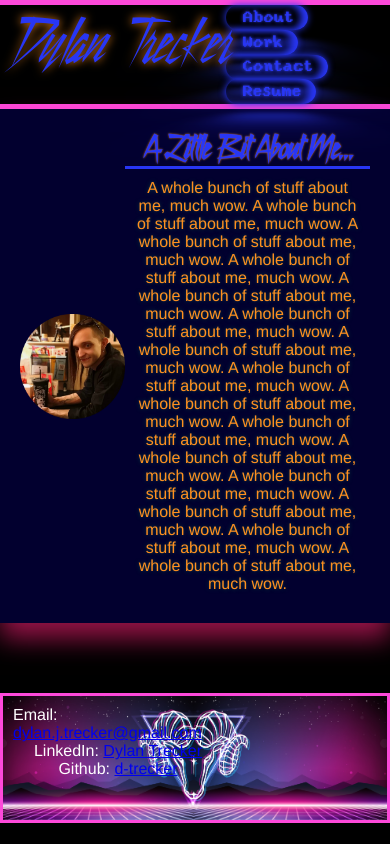
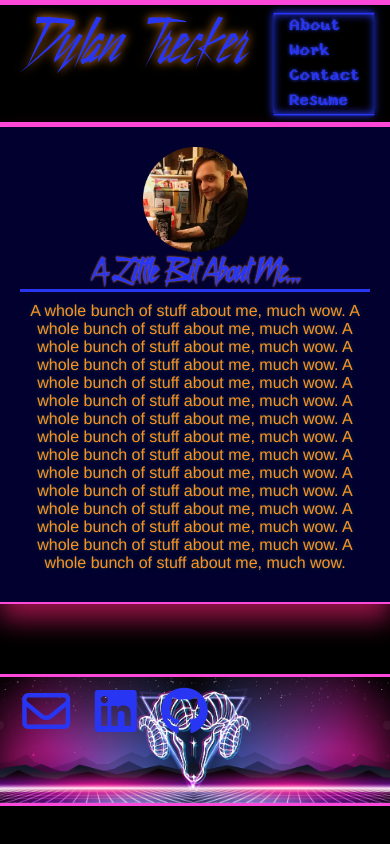
Before and after one commit to d-trecker/dt-portfolio, a React (Create React App) app: page / in a window 390 px wide. Built offline with nearby package versions, Linux system fonts and the light colour scheme.

Commit message:
Still styling

```diff
--- a/src/components/Contact/index.js
+++ b/src/components/Contact/index.js
@@ -54,8 +54,7 @@ function Contact() {
                  <p className="error-text">{errorMessage}</p>
               </div>
           )}
-        <button data-testid = "button" type="submit" onSubmit ={handleSubmit}>Submit</button>
-        <i className="fab fa-github fa-3x"></i>
+        <button className= "contactBtn" data-testid = "button" type="submit" onSubmit ={handleSubmit}>Submit</button>
       </form>
     </section>
   );
--- a/src/components/Footer/index.js
+++ b/src/components/Footer/index.js
@@ -5,14 +5,26 @@ import footer from "../../assets/images/dyl-header.jpg";
 
 function Footer() {
   return (
-    <div className="footer" >
+
+
+
+
+
+    <div className="footer"  >
       <img src={footer}alt="retro 80 sunset"></img>
       <div className = "link-wrapper">
-      <p>Email: <a href="mailto: dylan.j.trecker@gmail.com" target="blank"
-                    rel="noopener noreferrer">dylan.j.trecker@gmail.com</a></p>
-            <p>LinkedIn: <a href="https://www.linkedin.com/in/dylan-trecker-791698169" target="blank"
-                    rel="noopener noreferrer">Dylan Trecker</a></p>
-            <p>Github: <a href="https://github.com/d-trecker" target="blank" rel="noopener noreferrer">d-trecker</a></p>
+
+      <a href="mailto: dylan.j.trecker@gmail.com" target="blank"rel="noopener noreferrer">
+        <i className="far fa-envelope fa-3x"></i>
+      </a>
+
+      <a href="https://www.linkedin.com/in/dylan-trecker-791698169" target="blank" rel="noopener noreferrer">
+      <i className="fab fa-linkedin fa-3x"></i>
+      </a>
+
+      <a href="https://github.com/d-trecker" target="blank" rel="noopener noreferrer">
+          <i className="fab fa-github fa-3x" ></i>
+      </a>
             </div>
     </div>
   );
--- a/src/components/Work/index.js
+++ b/src/components/Work/index.js
@@ -11,28 +11,29 @@ function Work() {
     <div className="b-w-c">
     <div id="my-work" className="my-work">
         <h2>Work</h2>
+        <h3>Quiz Time</h3>
         <a href="https://d-trecker.github.io/quiz-time/" target="blank" rel="noopener noreferrer">
-            <img src={quizTime} alt="a timed Javascript quiz website" className="quiz-time"></img>
-        </a>
-        <h3>Quiz Time</h3>
-        <a href="https://d-trecker.github.io/dtreck-scheduler/" target="blank" rel="noopener noreferrer">
-            <img src={dtScheduler} alt="A work day scheduler" className="dtreck-scheduler"></img>
+            <img src={quizTime} alt="a timed Javascript quiz website" className="projects"></img>
         </a>
         <h3>D-Treck's Scheduler</h3>
-        <a href="https://d-trecker.github.io/dtreck-weather-report/" target="blank" rel="noopener noreferrer">
-            <img src={weatherReport} alt="A weather app" className="dtreck-weather"></img>
+        <a href="https://d-trecker.github.io/dtreck-scheduler/" target="blank" rel="noopener noreferrer">
+            <img src={dtScheduler} alt="A work day scheduler" className="projects"></img>
         </a>
         <h3>D-Treck's Weather Report</h3>
-        <a href="https://d-trecker.github.io/pursuit-of-hoppiness/" target="blank" rel="noopener noreferrer">
-            <img src= {poh} alt="A local brewery weather app" className="tpoh"></img>
+        <a href="https://d-trecker.github.io/dtreck-weather-report/" target="blank" rel="noopener noreferrer">
+            <img src={weatherReport} alt="A weather app" className="projects"></img>
         </a>
         <h3>The Pursuit of Hoppiness</h3>
-        <a href="https://just-noise.herokuapp.com/" target="blank" rel="noopener noreferrer">
-            <img src={justNoise} alt="A social media music app" className="tpoh"></img>
+        <a href="https://d-trecker.github.io/pursuit-of-hoppiness/" target="blank" rel="noopener noreferrer">
+            <img src= {poh} alt="A local brewery weather app" className="projects"></img>
         </a>
         <h3>Just-Noise</h3>
+        <a href="https://just-noise.herokuapp.com/" target="blank" rel="noopener noreferrer">
+            <img src={justNoise} alt="A social media music app" className="projects"></img>
+        </a>
+
         <img src= {comingSoon} alt="80's retro ram head saying coming soon"
-            className="coming-soon"></img>
+            className="projects"></img>
 
     </div>
     </div>
--- a/src/index.css
+++ b/src/index.css
@@ -50,12 +50,11 @@ header {
   /* padding: 50px 30px; */
   background-color: black;
   display: flex;
-
   flex-wrap: wrap;
   flex-direction: row;
-  border-top: solid 10px var(--fourth-color);
-  border-bottom: solid 10px var(--fourth-color);
-
+  border-top: solid 5px var(--fourth-color);
+  border-bottom: solid 5px var(--fourth-color);
+  justify-content: space-around;
 }
 header h1 {
   font: 100px bold;
@@ -72,21 +71,31 @@ header a {
   text-decoration: none;
   color: var(--second-color);
 }
-/* header nav {
+ nav {
   position: relative;
   bottom: 0;
   margin: 7px 0;
-} */
+}
 
 header nav ul{
   display: flex;
   flex-wrap: wrap;
   /* justify-content: space-between; */
-  /* border: var(--second-color) 0.15em solid; */
+  border-top: var(--second-color) 0.15em solid;
+  border-bottom: var(--second-color) 0.15em solid;
   margin: none;
   padding: none;
   justify-content: flex-start;
   list-style: none;
+  text-decoration: none;
+  box-shadow: inset 0 0 0.5em 0 var(--second-color), 0 0 0.5em 0 var(--second-color);
+  position: relative;
+  transition: background-color 100ms
+  linear;
+  top: 50%;
+  left: 50%;
+  transform: translate(-50%, -50%);
+
 }
 
 
@@ -104,7 +113,7 @@ header nav ul{
   padding: .25em 1em;
   border-radius: 1em;
   text-shadow: 0 0 0.125em hsl(0 0% 100% / 0.1), 0 0 0.25em var(--second-color);
-  box-shadow: inset -7px 0 0.5em 0 var(--second-color), -.5px 0 0.5em 0 var(--second-color);
+  /* box-shadow: inset -7px 0 0.5em 0 var(--second-color), -.5px 0 0.5em 0 var(--second-color); */
   position: relative;
   transition: background-color 100ms
   linear;
@@ -177,6 +186,7 @@ header nav ul{
   background: rgba(4,0,94, 0.5);
   box-sizing: border-box;
   box-shadow: 0 15px 25px rgba(255,32,121, 0.6);
+  border-bottom: solid 2px var(--fourth-color);
   /* border-radius: 10px; */
   width: 100%;
   padding: 20px;
@@ -209,11 +219,6 @@ header nav ul{
   text-shadow: 0 0 2px rgba(255, 143, 31, 0.897);
   width: 100%;
 
-  /* height: 10%;
-  width: 40%;
-  margin: 0; */
-
-
 }
 .bio p {
   color: var(--third-color);
@@ -226,14 +231,17 @@ header nav ul{
 
 /*---START MY WORK---*/
 
-/* .b-w-c {
+.b-w-c {
   display: flex;
   flex-direction: row;
   flex-wrap: wrap;
   width: 100%;
+  justify-content: space-around;
+
+
 }
 
-.my-work {
+/* .my-work {
   display: flex;
   flex-direction: column;
   flex-basis: 100%;
@@ -246,17 +254,26 @@ header nav ul{
   font-size: 55px;
   text-align: center;
   text-shadow: 0 0 5px rgba(255, 143, 31, 0.897);
-  border-bottom: solid 5px var(--fourth-color);
+  border-bottom: solid 2px var(--fourth-color);
+  background: rgba(4,0,94, 0.5);
+  box-sizing: border-box;
+  box-shadow: 0 15px 25px rgba(255,32,121, 0.6);
+  width: 100%;
+  padding-top: 20px;
+  padding-bottom: 20px;
+
 }
+
 .my-work h3 {
   font-family: storytime;
   color: var(--third-color);
   text-align: center;
   font-size: 30px;
-  margin-top: 10px;
-  margin-bottom: 50px;
+  margin-top: 50px;
+  margin-bottom: 10px;
 }
-.my-work img {
+
+.projects {
   display: block;
   margin-right: auto;
   margin-left: auto;
@@ -264,47 +281,32 @@ header nav ul{
   margin-bottom: 5px;
   max-width: 100%;
   height: auto;
+  width: 40%;
+  height: auto;
+
+
+  background: rgba(4,0,94, 0.5);
+  box-sizing: border-box;
+  box-shadow: 0 15px 25px rgba(255,32,121, 0.4);
+  border-radius: 10px;
+  /* width: 100%; */
+  padding: 20px;
 }
 
-.quiz-time {
-  border: solid var(--fourth-color);
-  width: 20%;
-  height: 20%;
 
-}
-
-.dtreck-scheduler {
-  border: solid var(--fourth-color);
-  width: 30%;
-  height: auto;
-}
-
-.dtreck-weather {
-  border: solid var(--fourth-color);
-  width: 30%;
-  height: auto;
-}
-
-.tpoh {
-  border: solid var(--fourth-color);
-  width: 30%;
-  height: auto;
-}
-.coming-soon {
-  height: auto;
-  width: 30%;
-  border: solid var(--fourth-color);
-  margin-top: 80px;
-  margin-bottom: 80px;
-}
 /*END MY WORK*/
 
 /*START CONTACT*/
+
 
 .form-wrapper {
   display: flex;
   flex-wrap: wrap;
   justify-content: center;
+  background: rgba(4,0,94, 0.5);
+  box-sizing: border-box;
+  box-shadow: 0 15px 25px rgba(255,32,121, 0.6);
+  border-bottom: solid 2px var(--fourth-color);
 
   }
 
@@ -314,14 +316,22 @@ form {
     color: rgb(68,11,212);
     text-shadow: 0 0 0.125em hsl(0 0% 100% / 0.1), 0 0 0.25em rgb(5, 58, 60);
 
-  background: rgba(4,0,94, 0.5);
+    background: rgba(0, 0, 0, 0.5);
     box-sizing: border-box;
-  box-shadow: 0 15px 25px rgba(255,32,121, 0.6);
-  /* border-radius: 10px; */
-  width: 100%;
+    /* box-shadow: 0 15px 25px rgba(255,32,121, 0.6); */
+    border-radius: 10px;
+    width: 40%;
     padding-top: 20px;
     padding-bottom: 20px;
+    margin-top: 50px;
+    margin-bottom: 50px;
 
+  }
+
+  form h1 {
+    padding-bottom: .5rem;
+    margin-bottom: .5rem;
+    border-bottom: solid 2px rgb(68,11,212);
   }
 
   input {
@@ -332,6 +342,8 @@ input {
     border-radius: 3px;
     transition: box-shadow 0.2s;
     background-color: rgba(253, 253, 253, 0.575);
+    width: 75%;
+    margin-bottom: 1rem;
   }
 
   input:focus {
@@ -341,29 +353,103 @@ input:focus {
 
   textarea {
     background-color: rgba(253, 253, 253, 0.575);
+    width: 75%;
   }
 
+  p.error-text {
+    margin-top: .5rem;
+    margin-bottom: .5rem;
+  }
 
+  .contactBtn {
+    background-color: black;
+    position: relative;
+    padding-top:10px 30px ;
+    margin: 15px 15px;
+    color: var(--fourth-color);
+    text-transform: uppercase;
+    text-decoration: none;
+    letter-spacing: 2px;
+    font-size: 20px;
+    overflow: hidden;
+    transition: 0.5s;
+    /* border: none; */
+  }
 
+  .contactBtn:nth-child(1) {
+    filter: hue-rotate(115deg);
+  }
 
+  .contactBtn:nth-child(3) {
+    filter: hue-rotate(270deg);
+  }
+
+  .contactBtn:hover {
+    background: var(--fourth-color);
+    color: #111;
+    box-shadow: 0 0 50px var(--fourth-color);
+    transition-delay: .2s;
+  }
+
+  .contactBtn:before {
+    content: '';
+    position: absolute;
+    top: 0;
+    left: 0;
+    width: 10px;
+    height: 10px;
+    border-top: 2px solid var(--fourth-color);
+    border-left: 2px solid var(--fourth-color);
+    transition: .5s;
+    transition-delay: .2s;
+  }
+
+  .contactBtn:hover:before {
+    width: 100%;
+    height: 100%;
+    transition-delay: 0s;
+  }
+
+  .contactBtn::after {
+    content: '';
+    position: absolute;
+    bottom: 0;
+    right: 0;
+    width: 10px;
+    height: 10px;
+    border-bottom: 2px solid var(--fourth-color);
+    border-right: 2px solid var(--fourth-color);
+    overflow: hidden;
+    transition: .5s;
+    transition-delay: .2s;
+  }
+
+  .contactBtn:hover:after {
+    width: 100%;
+    height: 100%;
+    transition-delay: 0s;
+  }
 
 
 /*END CONTACT*/
 
 
 /*----START FOOTER----*/
+
 .footer {
   width: auto;
-  height: 2%;
+  height: 50%;
   display: flex;
   justify-content: center;
   flex-wrap: wrap;
-  border:solid var(--fourth-color);
+  border-top:solid var(--fourth-color);
+  border-bottom:solid var(--fourth-color);
   margin-top: 70px;
   position: relative;
   left:0;
   bottom:0;
   right:0;
+
 }
 
 .link-wrapper {
@@ -383,8 +469,12 @@ textarea {
 }
 
 .footer img {
-  height: 10%;
+  height: 100%;
   width: 100%;
+}
+
+.footer a {
+  color: var(--second-color);
 }
 /*----END FOOTER----*/
 
@@ -392,6 +482,9 @@ textarea {
   @media screen and (max-width:768px) {
       header h1 {
       font-size: 10vw;
+      }
+      .coolbtn::before {
+        background: none;
       }
       .my-work h2 {
           font-size: 8vw;
@@ -407,6 +500,7 @@ textarea {
       }
       .coolbtn {
           font-size: 4vw;
+
       }
 
   }
@@ -414,6 +508,7 @@ textarea {
       header {
           border-top: solid 5px var(--fourth-color);
           border-bottom: solid 5px var(--fourth-color);
+          flex-direction: row;
       }
       header h1 {
           font-size: 15vw;
@@ -428,6 +523,7 @@ textarea {
           align-items: center;
       }
       .bio  {
+          flex-direction: column;
           flex: 100%;
           align-items: center;
           width: 100%;
```
Lines whose indentation alone changed are shown as unchanged.
